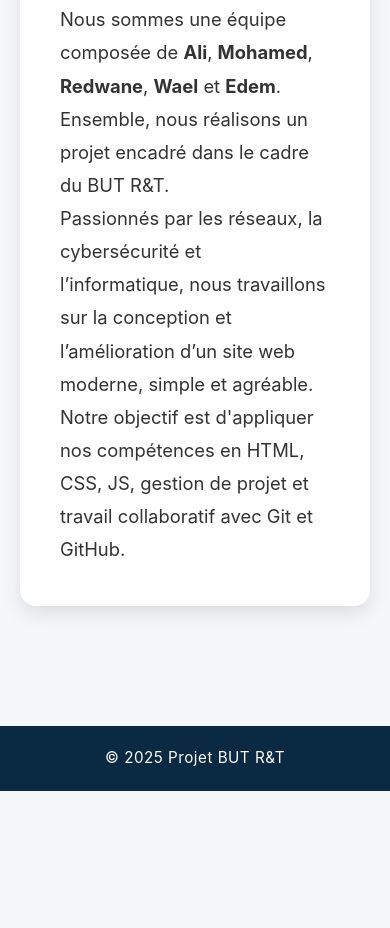
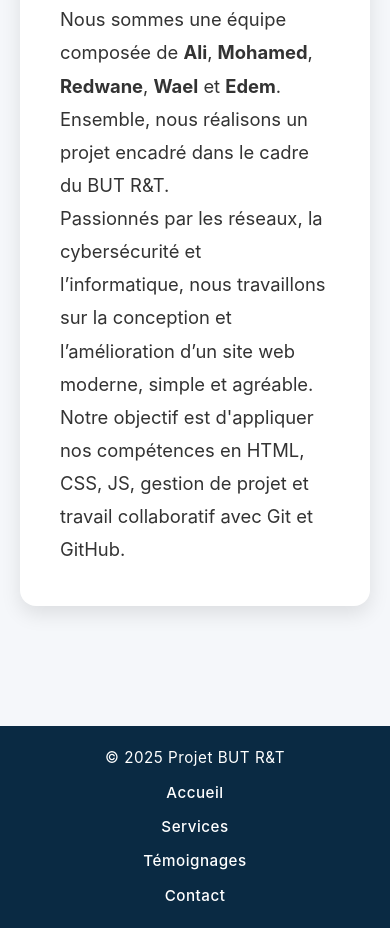
Before and after one commit to Edem927/SAE-502, a plain HTML site: page index.html in a window 390 px wide. Shown: the part 811-1739 px from the top of the page. Before the commit the page ends 1602 px from the top, so only its background shows below. Drawn offline with Linux system fonts and the light colour scheme.

Commit message:
Ajout footer simple et responsive sur index.html

```diff
--- a/assets/css/style.css
+++ b/assets/css/style.css
@@ -272,3 +272,38 @@ footer {
     cursor: pointer;
   }
   #submit-btn:hover { opacity: 0.95; }
+
+  /* Footer simple et centré */
+.main-footer {
+    background-color: #0a2a43;
+    color: white;
+    text-align: center;
+    padding: 20px 0;
+}
+
+.main-footer .footer-links {
+    list-style: none;
+    display: flex;
+    justify-content: center;
+    gap: 20px;
+    margin-top: 10px;
+    padding: 0;
+}
+
+.main-footer .footer-links li a {
+    color: white;
+    text-decoration: none;
+    font-weight: 500;
+}
+
+.main-footer .footer-links li a:hover {
+    color: #27a9e1;
+}
+
+/* Responsive simple */
+@media screen and (max-width: 600px) {
+    .main-footer .footer-links {
+        flex-direction: column;
+        gap: 10px;
+    }
+}
--- a/index.html
+++ b/index.html
@@ -48,9 +48,15 @@
 
   </main>
 
-  <footer>
+  <footer class="main-footer">
     <p>&copy; 2025 Projet BUT R&T</p>
+    <ul class="footer-links">
+      <li><a href="index.html">Accueil</a></li>
+      <li><a href="services.html">Services</a></li>
+      <li><a href="testimonials.html">Témoignages</a></li>
+      <li><a href="contact.html">Contact</a></li>
+    </ul>
   </footer>
-  <script src="assets/js/script.js"></script>
-</body>
+
+
 </html>
```
